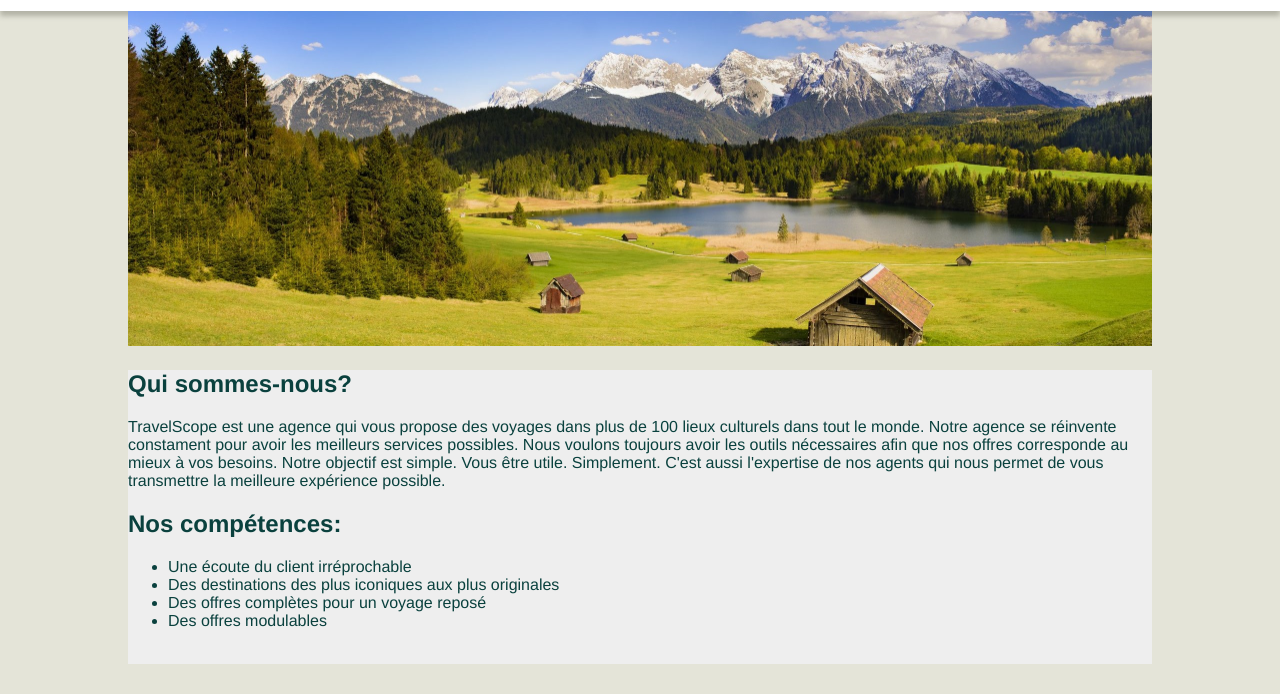
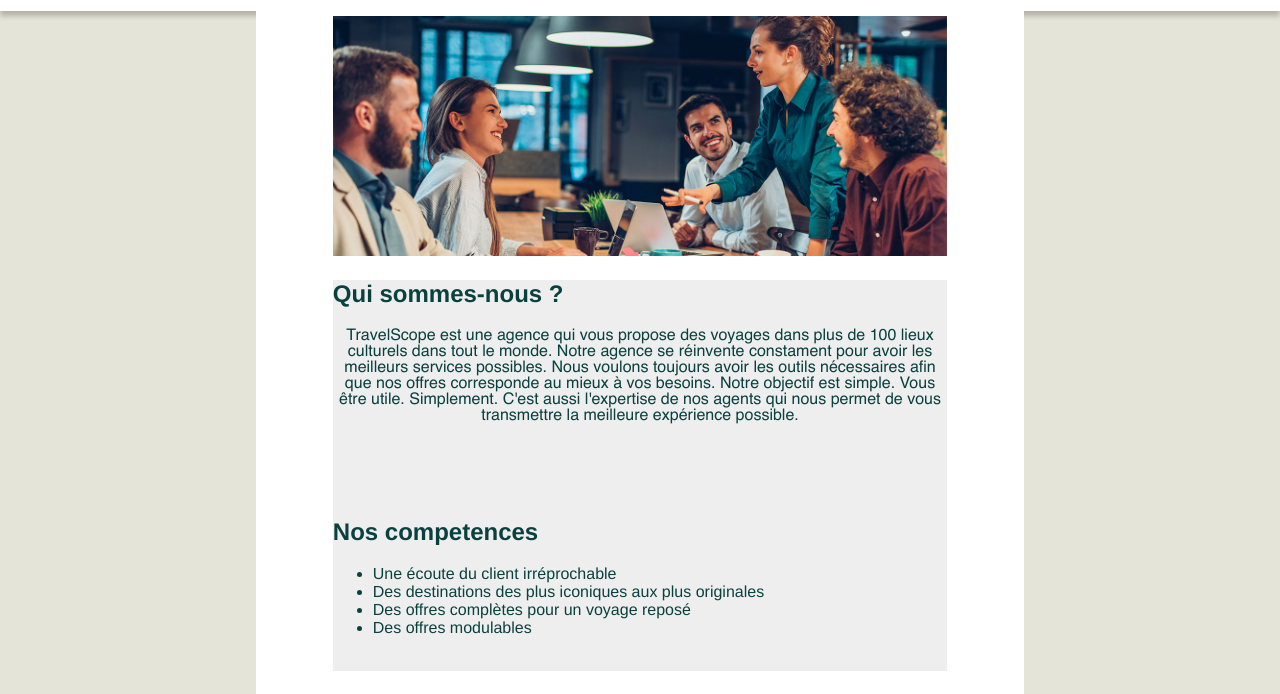
Before and after one commit to ProxymeWeb/BTS-SIO-Site-E-Commerce, a plain HTML site: page whoami.html in a window 1280 px wide. Shown: the part 106-800 px from the top of the page. Drawn offline with Linux system fonts and the light colour scheme.

Commit message:
Add files via upload

```diff
--- a/whoami.html
+++ b/whoami.html
@@ -20,15 +20,16 @@
         </nav>
 
     </header>
+	<div class="bande">
     <a href="formulaire.html"><p id="login"> Sign up </p></a>
-    <img id="qsn" src="images/img7.jpg">
+    <img id="qsn" src="images/img8.jpg">
     <section id="quisommesnous">
-        <h2>Qui sommes-nous?</h2>
-        TravelScope est une agence qui vous propose des voyages dans plus de 100 lieux culturels dans tout le monde. Notre agence se réinvente constament pour avoir les meilleurs services possibles. Nous voulons toujours avoir les outils nécessaires afin que nos offres corresponde au mieux à vos besoins. Notre objectif est simple. Vous être utile. Simplement. C'est aussi l'expertise de nos agents qui nous permet de vous transmettre la meilleure expérience possible.
-
+        <h2>Qui sommes-nous ?</h2>
+        <p class="pleft">TravelScope est une agence qui vous propose des voyages dans plus de 100 lieux culturels dans tout le monde. Notre agence se réinvente constament pour avoir les meilleurs services possibles. Nous voulons toujours avoir les outils nécessaires afin que nos offres corresponde au mieux à vos besoins. Notre objectif est simple. Vous être utile. Simplement. C'est aussi l'expertise de nos agents qui nous permet de vous transmettre la meilleure expérience possible.
+		</p>
         <br>
-        <h2>Nos compétences:</h2>
-        <ul>
+        <h2>Nos competences</h2>
+        <ul class="pleft">
             <li> Une écoute du client irréprochable</li>
             <li>Des destinations des plus iconiques aux plus originales</li>
             <li>Des offres complètes pour un voyage reposé</li>
@@ -36,5 +37,6 @@
         </ul>
         <br>
     </section>
+	</div>
 </body>
 </html>
```
